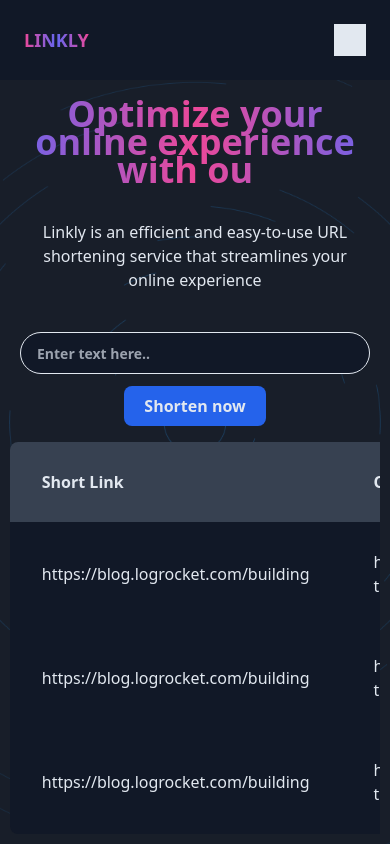
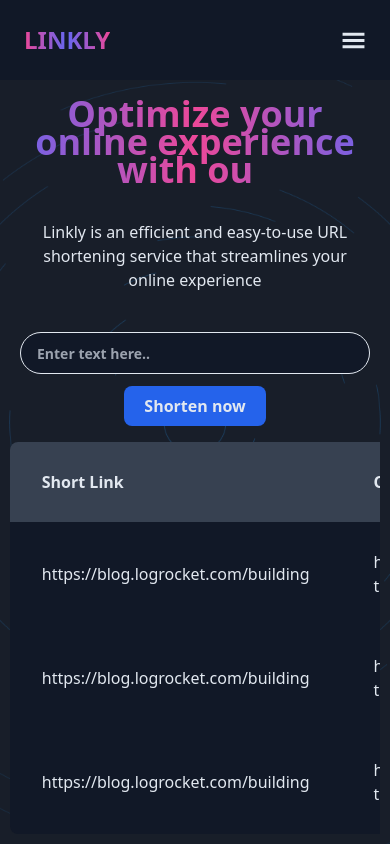
Before and after one commit to stellanechi/URL_ShorteningApp, a React (Vite) app: page / in a window 390 px wide. Shown: the top 844 px of the page. Built offline with nearby package versions, Linux system fonts and the light colour scheme.

Commit message:
changed font

```diff
--- a/src/components/Header.tsx
+++ b/src/components/Header.tsx
@@ -11,7 +11,7 @@ function Header() {
       {" "}
       <nav className="flex justify-between p-6 items-center  bg-gray-900 fixed top-0 w-full z-50">
         <Link
-          className=" text-lg md:text-4xl font-bold md:font-black bg-gradient-to-r from-pink-500 via-indigo-500 to-pink-500 text-transparent bg-clip-text"
+          className=" text-2xl md:text-4xl font-bold md:font-black bg-gradient-to-r from-pink-500 via-indigo-500 to-pink-500 text-transparent bg-clip-text"
           to="/"
         >
           {" "}
@@ -40,7 +40,7 @@ function Header() {
           {nav ? (
             <FaTimes className="text-slate-200" size={25} />
           ) : (
-            <GiHamburgerMenu className=" p-4 bg-slate-200 " size={25} />
+            <GiHamburgerMenu className=" text-slate-200 " size={25} />
           )}
           {/*  */}
         </div>
```
